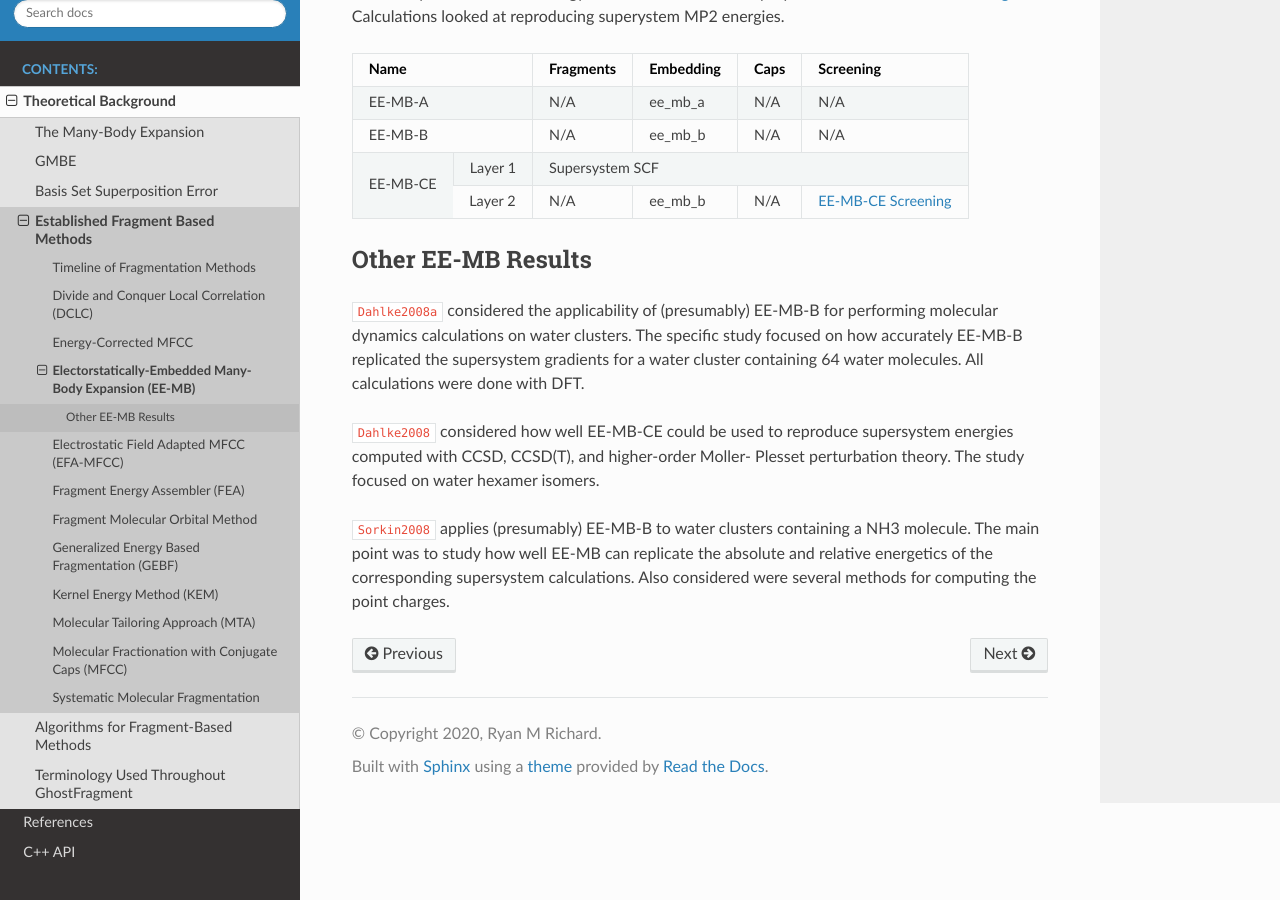
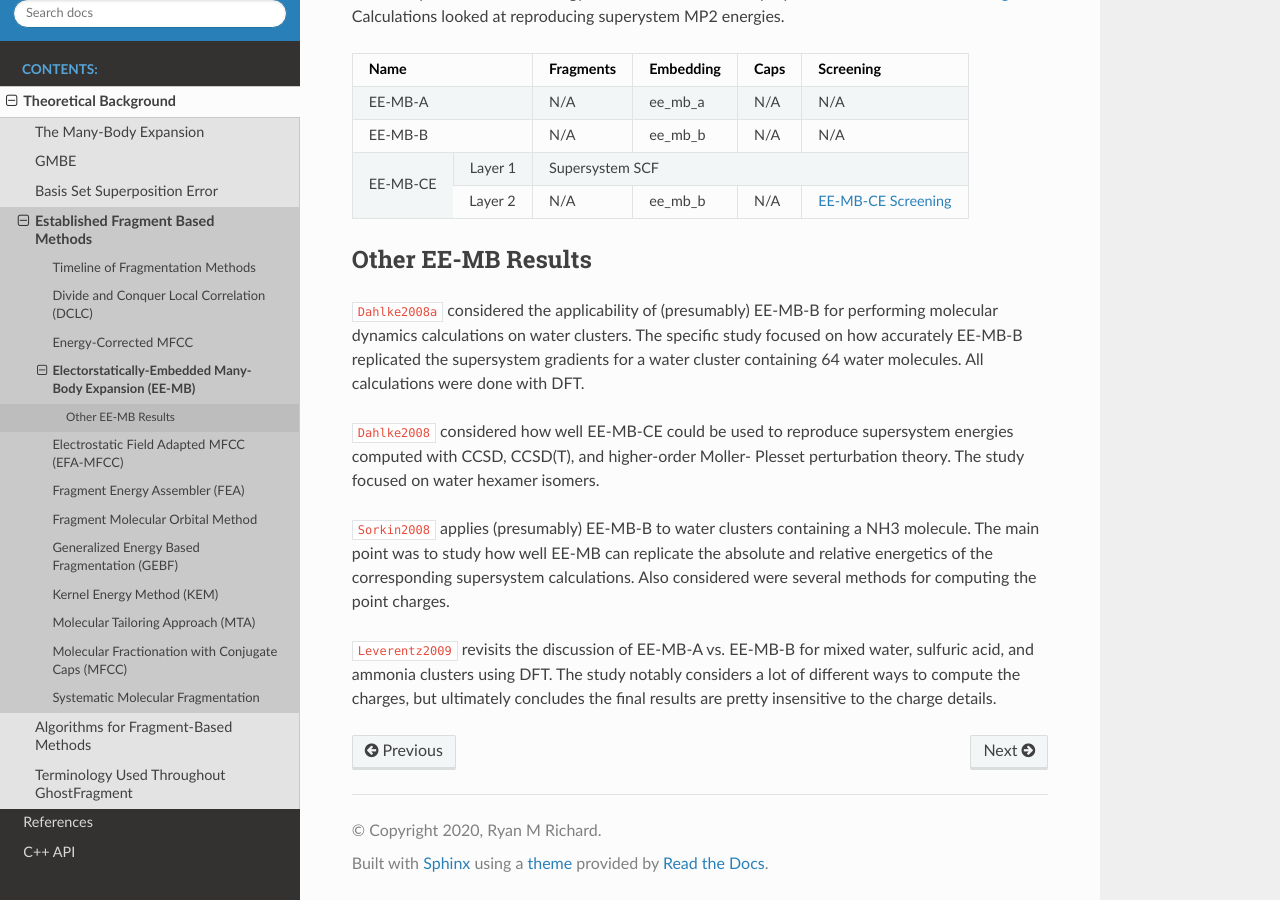
Before and after one commit to rmrresearch/GhostFragment, a Sphinx documentation site: the page built from docs/source/background/established_methods/eembe.rst, in a window 1280 px wide and 900 px high, scrolled down 506 px. Built offline with Sphinx 7.4.7 and the Read the Docs theme 2.0.0, drawn with Linux system fonts in a browser that asks for light colours; cross-references to code outside the pages are shown as plain code.

Commit message:
more papers added

```diff
--- a/docs/source/background/established_methods/eembe.rst
+++ b/docs/source/background/established_methods/eembe.rst
@@ -52,3 +52,8 @@ Plesset perturbation theory. The study focused on water hexamer isomers.
 NH3 molecule. The main point was to study how well EE-MB can replicate the
 absolute and relative energetics of the corresponding supersystem calculations.
 Also considered were several methods for computing the point charges.
+
+:cite:t:`Leverentz2009` revisits the discussion of EE-MB-A vs. EE-MB-B for mixed
+water, sulfuric acid, and ammonia clusters using DFT. The study notably
+considers a lot of different ways to compute the charges, but ultimately
+concludes the final results are pretty insensitive to the charge details.
--- a/docs/source/refs.bib
+++ b/docs/source/refs.bib
@@ -332,6 +332,16 @@ pages={199--225}
   volume    = {4}
 }
 
+@Article{Leverentz2009,
+  author    = {Hannah R. Leverentz and Donald G. Truhlar},
+  journal   = {Journal of Chemical Theory and Computation},
+  title     = {Electrostatically Embedded Many-Body Approximation for Systems of Water, Ammonia, and Sulfuric Acid and the Dependence of Its Performance on Embedding Charges},
+  year      = {2009},
+  number    = {6},
+  pages     = {1573--1584},
+  volume    = {5}
+}
+
 %%%%%%%%%%%%%%%%%%%%%%%%%%%%%%%%%%%%%%%%%%%%%%%%%%%%%%%%%%%%%%%%%%%%%%%%%%%%%%%%
 %                                    FMO
 %%%%%%%%%%%%%%%%%%%%%%%%%%%%%%%%%%%%%%%%%%%%%%%%%%%%%%%%%%%%%%%%%%%%%%%%%%%%%%%%
```
